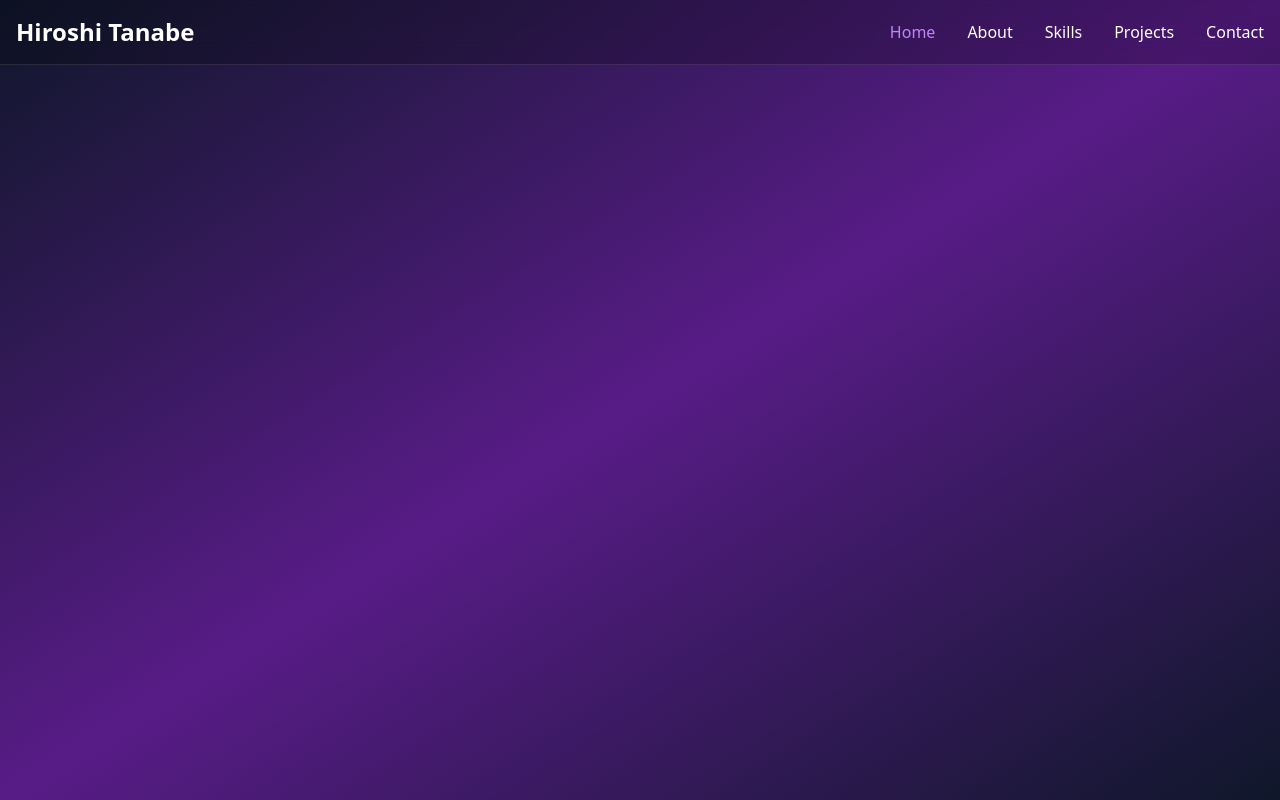
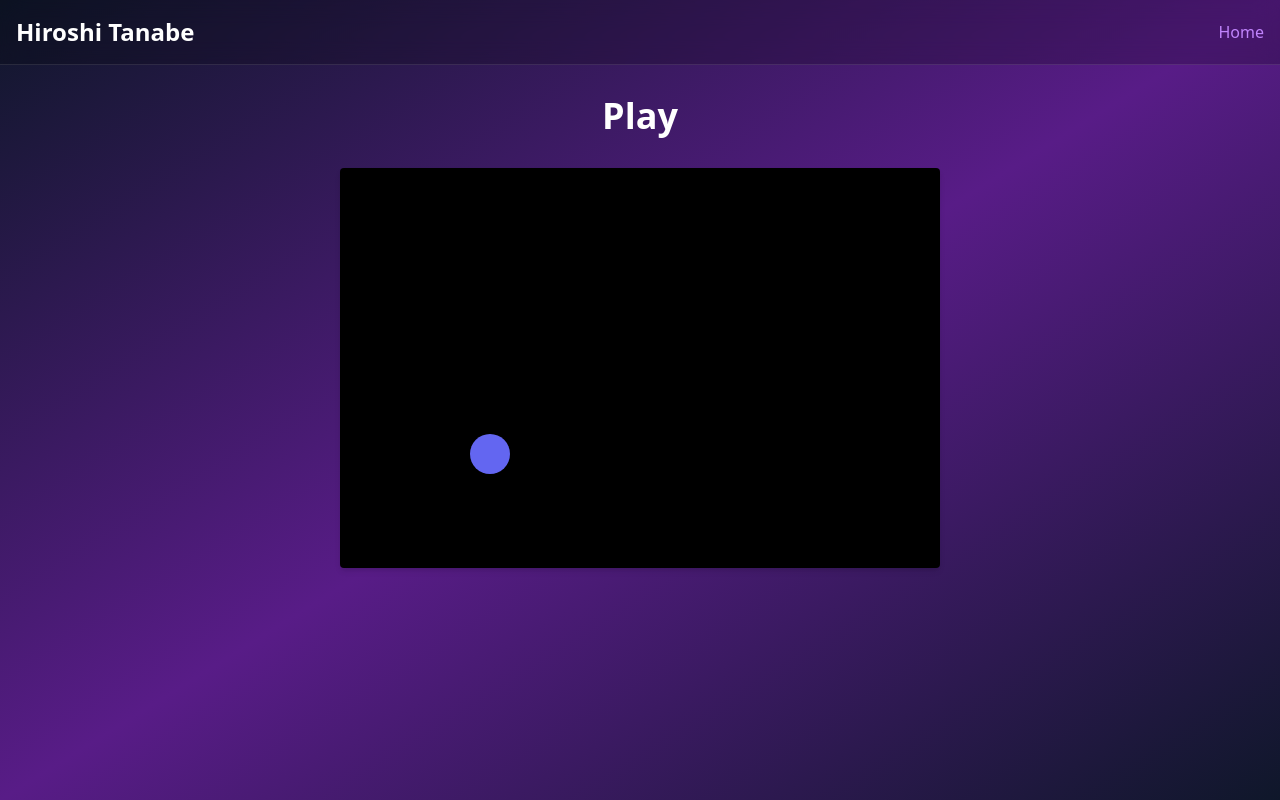
Before and after one commit to 0xp3p3x0/gamedevPortfolio, a Next.js app: page /play in a window 1280 px wide. Built offline with nearby package versions, Linux system fonts and the light colour scheme.

Commit message:
Add game canvas component

```diff
--- a/app/play/page.tsx
+++ b/app/play/page.tsx
@@ -1,13 +1,14 @@
 "use client"
 
 import { useEffect, useState } from "react"
+import GameCanvas from "@/components/GameCanvas"
 
 export default function GameDevPortfolioPlay() {
   const [activeSection, setActiveSection] = useState("hero")
 
   useEffect(() => {
     const handleScroll = () => {
-            const sections = ["hero", "about", "skills", "projects", "contact"]
+      const sections = ["hero"]
       const scrollPosition = window.scrollY + 100
 
       for (const section of sections) {
@@ -23,9 +24,17 @@ export default function GameDevPortfolioPlay() {
         }
       }
     }
-    })
 
+    window.addEventListener("scroll", handleScroll)
+    return () => window.removeEventListener("scroll", handleScroll)
+  }, [])
 
+  const scrollToSection = (sectionId: string) => {
+    const element = document.getElementById(sectionId)
+    if (element) {
+      element.scrollIntoView({ behavior: "smooth" })
+    }
+  }
 
   return (
     <div className="min-h-screen bg-gradient-to-br from-slate-900 via-purple-900 to-slate-900">
@@ -35,21 +44,25 @@ export default function GameDevPortfolioPlay() {
           <div className="flex items-center justify-between">
             <div className="text-2xl font-bold text-white">{"Hiroshi Tanabe"}</div>
             <div className="hidden md:flex space-x-8">
-                            {["hero", "about", "skills", "projects", "contact"].map((section) => (
+              {["hero"].map((section) => (
                 <button
                   key={section}
                   onClick={() => scrollToSection(section)}
-                                    className={`capitalize transition-colors ${activeSection === section ? "text-purple-400" : "text-white hover:text-purple-300"
-                                        }`}
+                  className={`capitalize transition-colors ${activeSection === section ? "text-purple-400" : "text-white hover:text-purple-300"}`}
                 >
-                                    {section === "hero" ? "Home" : section}
+                  Home
                 </button>
               ))}
             </div>
           </div>
         </div>
       </nav>
+
+      {/* Canvas Section */}
+      <section id="hero" className="pt-24 container mx-auto px-4">
+        <h2 className="text-4xl font-bold text-white text-center mb-4">Play</h2>
+        <GameCanvas />
+      </section>
     </div>
-
   )
 }
--- /dev/null
+++ b/components/GameCanvas.tsx
@@ -0,0 +1,48 @@
+"use client"
+
+import { useRef, useEffect } from "react"
+
+export default function GameCanvas() {
+  const canvasRef = useRef<HTMLCanvasElement>(null)
+
+  useEffect(() => {
+    const canvas = canvasRef.current
+    if (!canvas) return
+    const context = canvas.getContext("2d")
+    if (!context) return
+
+    let x = 50
+    let y = 50
+    let dx = 2
+    let dy = 2
+    const radius = 20
+    let animationFrame: number
+
+    const draw = () => {
+      context.clearRect(0, 0, canvas.width, canvas.height)
+      context.fillStyle = "#6366F1"
+      context.beginPath()
+      context.arc(x, y, radius, 0, Math.PI * 2)
+      context.fill()
+
+      x += dx
+      y += dy
+      if (x + radius > canvas.width || x - radius < 0) dx *= -1
+      if (y + radius > canvas.height || y - radius < 0) dy *= -1
+
+      animationFrame = requestAnimationFrame(draw)
+    }
+
+    draw()
+    return () => cancelAnimationFrame(animationFrame)
+  }, [])
+
+  return (
+    <canvas
+      ref={canvasRef}
+      width={600}
+      height={400}
+      className="mx-auto my-8 bg-black rounded shadow-md"
+    />
+  )
+}
```
Lines whose indentation alone changed are shown as unchanged.
